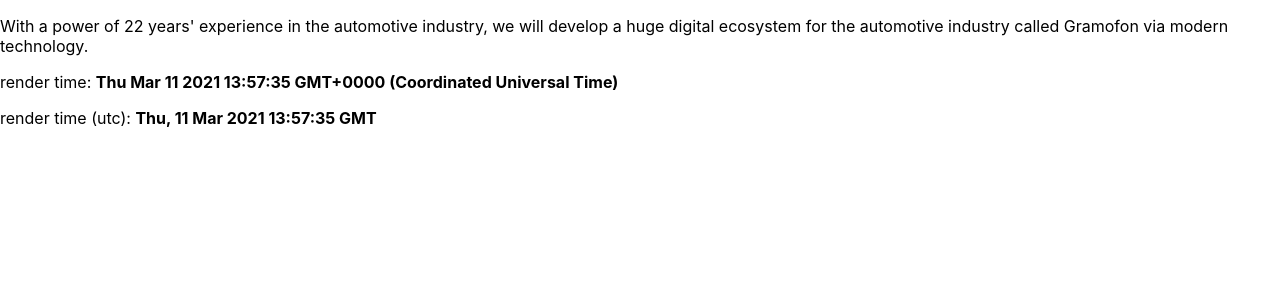
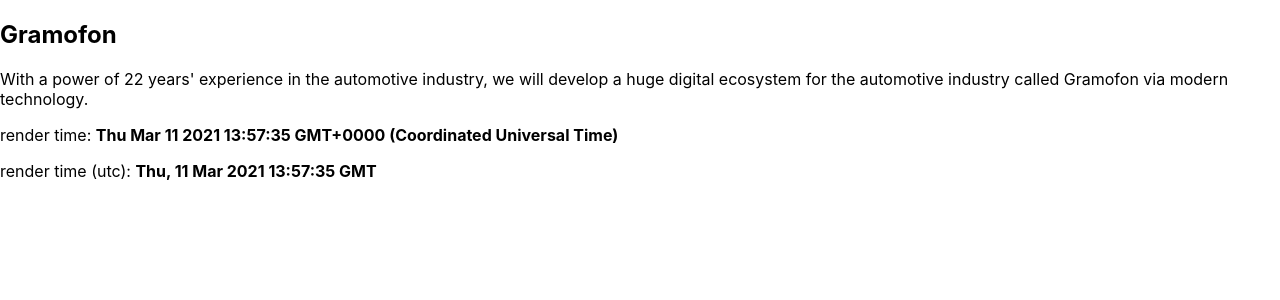
Before and after one commit to alikadir/gramofon-official-website, a Next.js app: page /about in a window 1280 px wide. Shown: the top 300 px of the page. Built offline with nearby package versions, Linux system fonts and the light colour scheme.

Commit message:
Update about.js

```diff
--- a/pages/about.js
+++ b/pages/about.js
@@ -6,6 +6,7 @@
       <Head>
         <title>Gramofon - About</title>
       </Head>
+      <h2>Gramofon</h2>
       <p>
         With a power of 22 years' experience in the automotive industry, we will develop a huge digital
         ecosystem for the automotive industry called Gramofon via modern technology.
```
